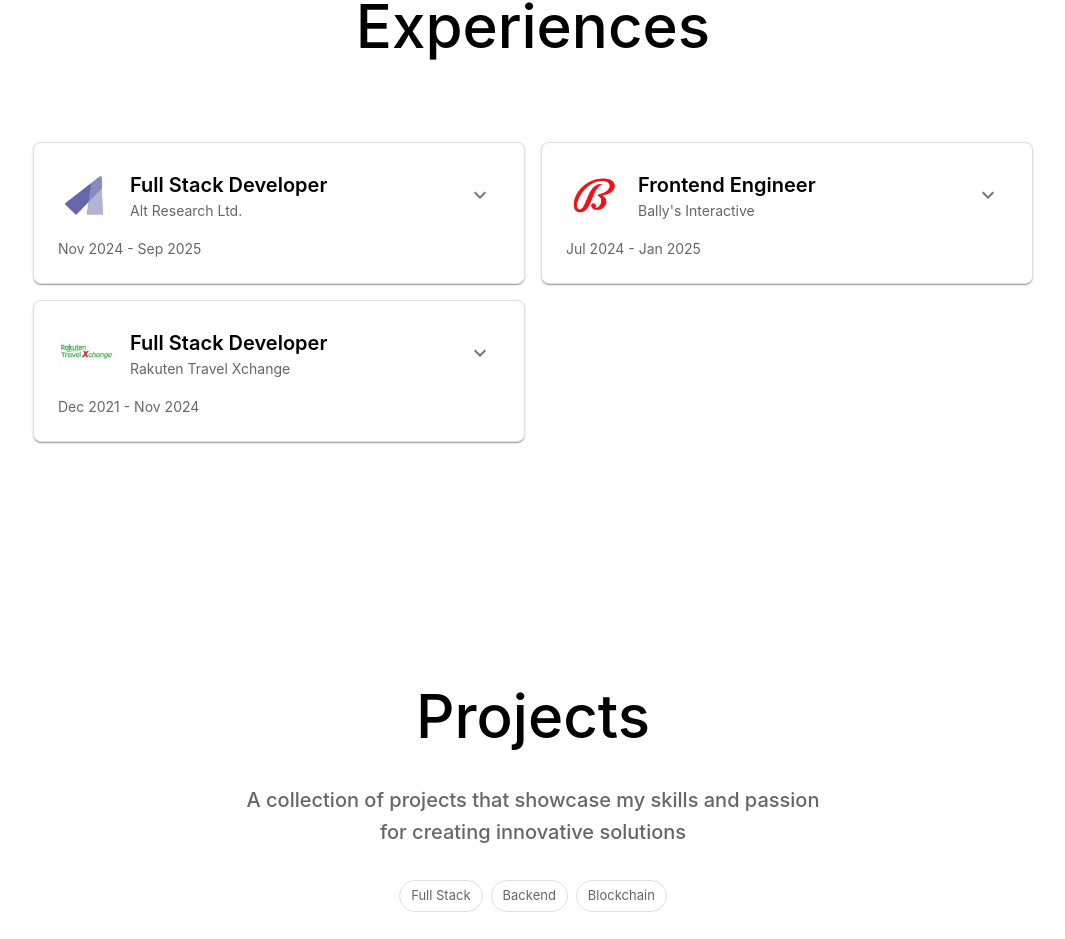
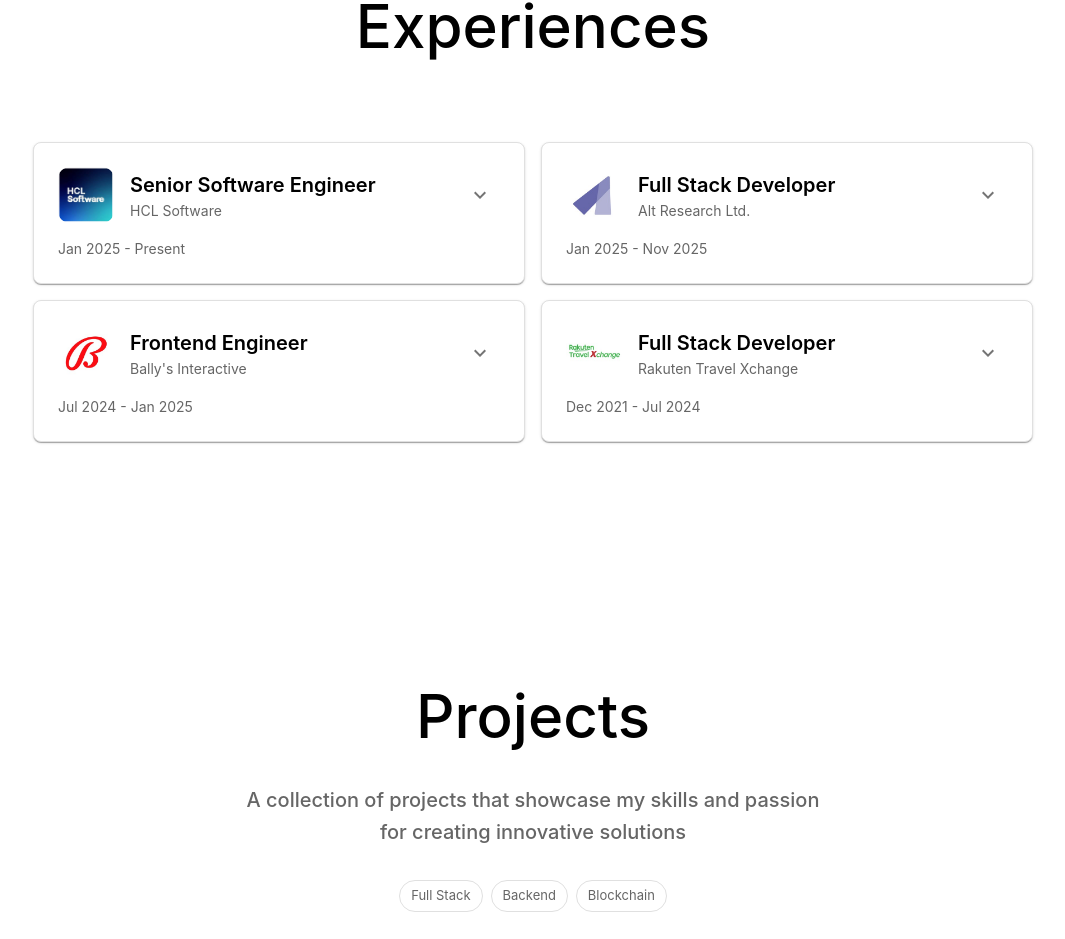
Before and after one commit to sushiAlii/portfolio, a Next.js app: page / in a window 1280 px wide. Shown: the part 1784-2723 px from the top of the page, without its empty margins (107-1172 px from the left). Built offline with nearby package versions, Linux system fonts and the light colour scheme.

Commit message:
feat: update experience

```diff
--- a/src/components/ExperienceSection/ExperienceCard.tsx
+++ b/src/components/ExperienceSection/ExperienceCard.tsx
@@ -12,9 +12,15 @@ import {
   Stack,
 } from "@mui/material";
 import { ExpandMore } from "@mui/icons-material";
+import {
+  Company,
+  COMPANY_LINKS,
+  technologiesLinks,
+  Technology,
+} from "@/constants/experiences";
 
 interface ExperienceCardProps {
-  company: string;
+  company: Company;
   logo?: string;
   position: string;
   tenure: string;
@@ -44,7 +50,7 @@ const ExperienceCard: React.FC<ExperienceCardProps> = ({
       {
         threshold: 0.1,
         rootMargin: "0px 0px -50px 0px",
-      }
+      },
     );
 
     const currentRef = cardRef.current;
@@ -99,6 +105,7 @@ const ExperienceCard: React.FC<ExperienceCardProps> = ({
                 color: "#666",
                 fontSize: "1.2rem",
                 fontWeight: 600,
+                borderRadius: "0.75rem",
               }}
             >
               {!logo && company.charAt(0).toUpperCase()}
@@ -109,7 +116,18 @@ const ExperienceCard: React.FC<ExperienceCardProps> = ({
                 {position}
               </Typography>
 
-              <Typography variant="body2" color="text.secondary">
+              <Typography
+                component="a"
+                target="_blank"
+                href={COMPANY_LINKS[company]}
+                variant="body2"
+                color="text.secondary"
+                rel="noopener noreferrer"
+                sx={{
+                  textDecoration: "none",
+                  "&:hover": { textDecoration: "underline" },
+                }}
+              >
                 {company}
               </Typography>
             </Stack>
@@ -135,12 +153,21 @@ const ExperienceCard: React.FC<ExperienceCardProps> = ({
             <Typography variant="body1">{description}</Typography>
             {technologies.length > 0 && (
               <Stack direction="row" spacing={1} flexWrap="wrap">
-                {technologies.map((tech, index) => (
+                {technologies.map((tech, index) => {
+                  const href =
+                    tech in technologiesLinks
+                      ? technologiesLinks[tech as Technology]
+                      : undefined;
+                  return (
                     <Chip
-                    key={index}
+                      component="a"
                       label={tech}
                       size="small"
                       variant="outlined"
+                      href={href}
+                      key={index}
+                      target="_blank"
+                      rel="noopener noreferrer"
                       sx={{
                         borderColor: "#e0e0e0",
                         color: "#666",
@@ -150,7 +177,8 @@ const ExperienceCard: React.FC<ExperienceCardProps> = ({
                         },
                       }}
                     />
-                ))}
+                  );
+                })}
               </Stack>
             )}
           </Stack>
--- a/src/constants/experiences.ts
+++ b/src/constants/experiences.ts
@@ -1,51 +1,87 @@
 export interface Experience {
-  company: string;
+  company: Company;
   logo?: string;
   position: string;
   tenure: string;
   description: string;
-  technologies?: string[];
+  technologies?: (Technology | string)[];
+}
+
+export type Technology = keyof typeof technologiesLinks;
+
+export enum Company {
+  HCL_SOFTWARE = "HCL Software",
+  ALT_RESEARCH = "Alt Research Ltd.",
+  BALLYS = "Bally's Interactive",
+  RTX = "Rakuten Travel Xchange",
 }
 
 export const experiences: Experience[] = [
   {
-    company: "Alt Research Ltd.",
+    company: Company.HCL_SOFTWARE,
+    logo: "/experiences/hcl-logo.jpeg",
+    position: "Senior Software Engineer",
+    tenure: "Jan 2025 - Present",
+    description:
+      "As part of Research and Development Team, I helped in building experimental bleeding-edge application and technologies.",
+    technologies: ["Dioxus", "Lit", "Rust", "Javascript"],
+  },
+  {
+    company: Company.ALT_RESEARCH,
     logo: "/experiences/alt-research.jpg",
     position: "Full Stack Developer",
-    tenure: "Nov 2024 - Sep 2025",
+    tenure: "Jan 2025 - Nov 2025",
     description:
       "Managed and maintained various web3 projects especially their rollup wizard application which is used by their clients to create and manage their own rollups. One of the pioneering team in building Rumour, a decentralized social cryptotrading platform for web3.",
-    technologies: ["React", "TypeScript", "Blockchain", "Cypress"],
+    technologies: ["React", "Typescript", "Blockchain", "Go"],
   },
   {
-    company: "Bally's Interactive",
+    company: Company.BALLYS,
     logo: "/experiences/ballys-interactive.jpg",
     position: "Frontend Engineer",
     tenure: "Jul 2024 - Jan 2025",
     description:
       "Built highly responsive and robust UI components as part of the iGaming team, leveraging micro-frontend architecture across multiple ventures inside Bally's ecosystem.",
-    technologies: [
-      "React",
-      "TypeScript",
-      "Micro-frontend",
-      "Jest",
-      "Web Sockets",
-    ],
+    technologies: ["React", "Typescript", "Micro-frontend"],
   },
   {
-    company: "Rakuten Travel Xchange",
+    company: Company.RTX,
     logo: "/experiences/rakuten-travel-xchange.jpg",
     position: "Full Stack Developer",
-    tenure: "Dec 2021 - Nov 2024",
+    tenure: "Dec 2021 - Jul 2024",
     description:
       "Worked across various travel booking applications, ensuring a seamless user experience by building responsive UI components, optimizing for SEO, and enhancing performance. Developed fully tested RESTful APIs for backend services.",
-    technologies: [
-      "Vue",
-      "Express.js",
-      "JavaScript",
-      "Jest",
-      "Cypress",
-      "Playwright",
-    ],
+    technologies: ["Vue", "Express", "Javascript", "Cypress", "Playwright"],
   },
 ];
+
+export const technologiesLinks = {
+  //  Frameworks
+  React: "https://react.dev/",
+  Vue: "https://vuejs.org/",
+  Express: "https://expressjs.com/",
+  Lit: "https://lit.dev/",
+  Dioxus: "https://dioxuslabs.com/",
+
+  //  Testing tools
+  Jest: "https://jestjs.io/",
+  Cypress: "https://www.cypress.io/#create",
+  Playwright: "https://playwright.dev/",
+
+  //  Programming Languages
+  Javascript: "https://developer.mozilla.org/en-US/docs/Web/JavaScript",
+  Typescript: "https://www.typescriptlang.org/",
+  Rust: "https://rust-lang.org/",
+  Go: "https://go.dev/",
+
+  //    Architecture
+  "Micro-frontend": "https://micro-frontends.org",
+};
+
+export const COMPANY_LINKS: Record<Company, string> = {
+  [Company.HCL_SOFTWARE]: "https://www.hcl-software.com",
+  [Company.ALT_RESEARCH]: "https://altresear.ch",
+  [Company.BALLYS]:
+    "https://www.ballys.com/Our-Brands/ballys-interactive-international/default.aspx",
+  [Company.RTX]: "https://solutions.travel.rakuten.com",
+};
```
Also changed, not shown: public/experiences/hcl-logo.jpeg (added). Lines whose indentation alone changed are shown as unchanged.
